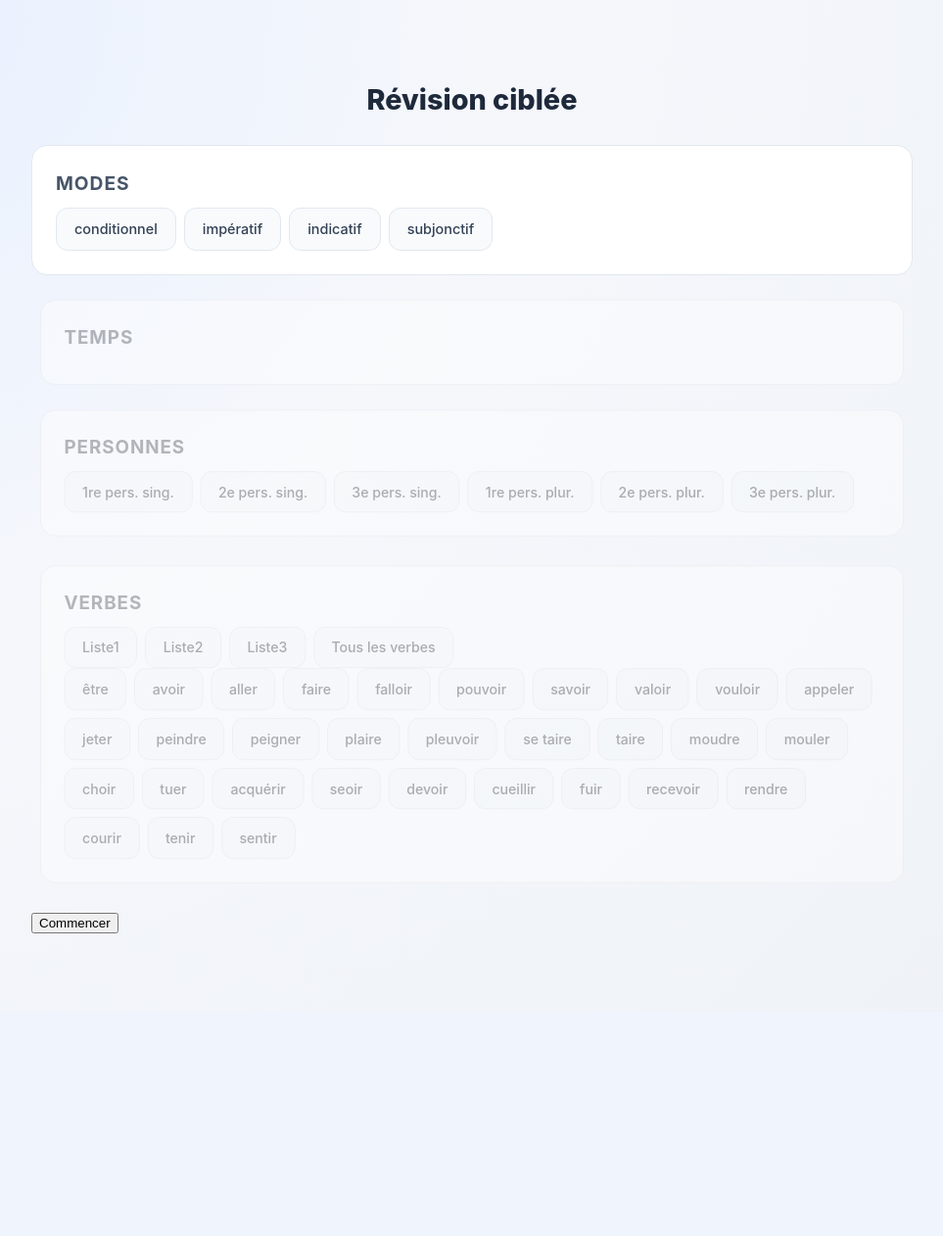
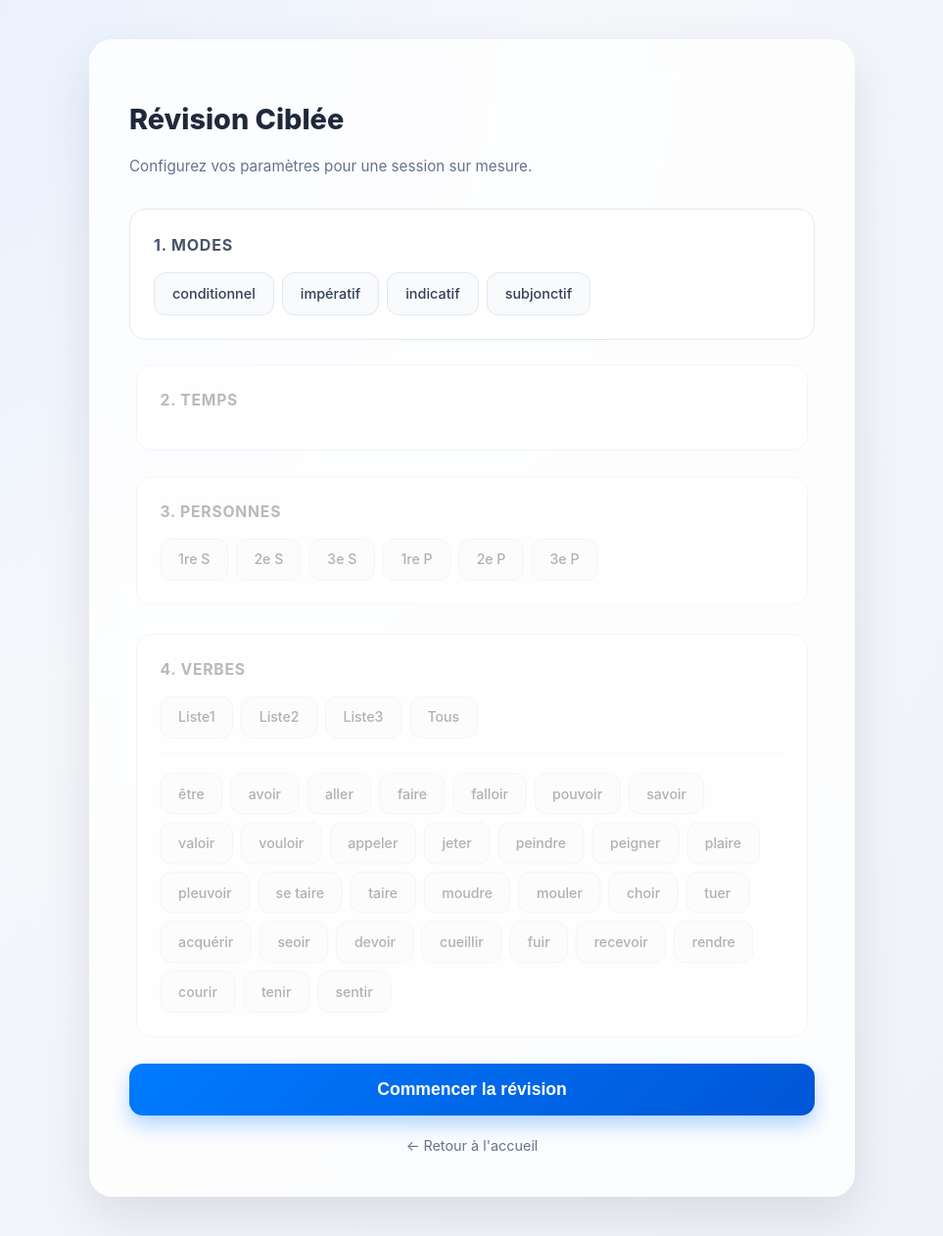
Before and after one commit to lemeilleurhackeur65645-cell/conjuguaisonv3, a Flask app: page /cible in a window 1280 px wide. Shown: the whole page at 98% size, without its empty margins (158-1121 px from the left). Before the commit the page ends 953 px from the top, so only its background shows below. Run offline with Flask 3, Linux system fonts and the light colour scheme.

Commit message:
Update cible.html

```diff
--- a/templates/cible.html
+++ b/templates/cible.html
@@ -2,186 +2,74 @@
 <html lang="fr">
 <head>
     <meta charset="UTF-8">
-    <title>Révision ciblée</title>
-    <link rel="stylesheet" href="/static/style.css">
-    <style>
-        .page {
-            max-width: 900px;
-            margin: 40px auto;
-            font-family: Inter, system-ui, sans-serif;
-        }
-        h1 {
-            text-align: center;
-            margin-bottom: 25px;
-        }
-        .section h2 {
-            font-size: 1.2rem;
-            margin-bottom: 10px;
-        }
-
-        }
-        .start-btn {
-            width: 100%;
-            padding: 14px;
-            border-radius: 10px;
-            border: none;
-            background: #007bff;
-            color: #fff;
-            font-size: 1.1rem;
-            cursor: pointer;
-        }
-    </style>
+    <meta name="viewport" content="width=device-width, initial-scale=1.0">
+    <title>Configuration — Révision Ciblée</title>
+    <link rel="stylesheet" href="{{ url_for('static', filename='style.css') }}">
 </head>
 <body>
-<div class="page">
-    <h1>Révision ciblée</h1>
+    <div class="container">
+        <h1>Révision Ciblée</h1>
+        <p class="intro">Configurez vos paramètres pour une session sur mesure.</p>
 
         <form action="/cible_start" method="POST" id="cible-form">
 
-        <!-- MODES -->
             <div class="section" id="sec-modes">
-            <h2>Modes</h2>
+                <h2>1. Modes</h2>
                 <div class="chips">
                     {% for m in modes %}
                     <label class="chip">
-                <input type="checkbox" name="modes" value="{{ m }}">
-                {{ m }}
+                        <input type="checkbox" name="modes" value="{{ m }}"> {{ m }}
                     </label>
                     {% endfor %}
                 </div>
             </div>
 
-
-        <!-- TEMPS (activé seulement si au moins un mode) -->
             <div class="section disabled" id="sec-temps">
-            <h2>Temps</h2>
+                <h2>2. Temps</h2>
                 <div class="chips" id="temps-container">
-                <!-- rempli dynamiquement en JS -->
                     </div>
             </div>
 
-        <!-- PERSONNES -->
             <div class="section disabled" id="sec-personnes">
-            <h2>Personnes</h2>
+                <h2>3. Personnes</h2>
                 <div class="chips">
-                <label class="chip"><input type="checkbox" name="personnes" value="0">1re pers. sing.</label>
-                <label class="chip"><input type="checkbox" name="personnes" value="1">2e pers. sing.</label>
-                <label class="chip"><input type="checkbox" name="personnes" value="2">3e pers. sing.</label>
-                <label class="chip"><input type="checkbox" name="personnes" value="3">1re pers. plur.</label>
-                <label class="chip"><input type="checkbox" name="personnes" value="4">2e pers. plur.</label>
-                <label class="chip"><input type="checkbox" name="personnes" value="5">3e pers. plur.</label>
+                    {% for i, label in [(0,'1re S'), (1,'2e S'), (2,'3e S'), (3,'1re P'), (4,'2e P'), (5,'3e P')] %}
+                    <label class="chip">
+                        <input type="checkbox" name="personnes" value="{{ i }}"> {{ label }}
+                    </label>
+                    {% endfor %}
                 </div>
             </div>
 
-        <!-- VERBES (par listes, on branchera tes vraies listes) -->
             <div class="section disabled" id="sec-verbes">
-    <h2>Verbes</h2>
-
-    <!-- Boutons de listes -->
-    <div class="chips" id="list-buttons">
-        {% for liste_id, verbes in listes.items() %}
+                <h2>4. Verbes</h2>
+                <div class="chips" style="margin-bottom: 20px; padding-bottom: 15px; border-bottom: 1px solid #eee;">
+                    {% for liste_id, v_list in listes.items() %}
                     <label class="chip list-chip" data-liste="{{ liste_id }}">
-            <input type="checkbox" name="listes_verbes" value="{{ liste_id }}">
-            {{ liste_id|capitalize }}
+                        <input type="checkbox"> {{ liste_id|capitalize }}
                     </label>
                     {% endfor %}
-
                     <label class="chip list-chip" data-liste="all">
-            <input type="checkbox" name="listes_verbes" value="all">
-            Tous les verbes
+                        <input type="checkbox"> Tous
                     </label>
                 </div>
-
-    <!-- Tous les verbes -->
-    <div class="chips" id="verbes-container">
-        {% for liste_id, verbes in listes.items() %}
-            {% for v in verbes %}
+                <div class="chips">
+                    {% for liste_id, v_list in listes.items() %}
+                        {% for v in v_list %}
                         <label class="chip verb-chip" data-liste="{{ liste_id }}">
-                <input type="checkbox" name="verbes" value="{{ v }}">
-                {{ v }}
+                            <input type="checkbox" name="verbes" value="{{ v }}"> {{ v }}
                         </label>
                         {% endfor %}
                     {% endfor %}
                 </div>
             </div>
 
-
-        <button class="start-btn">Commencer</button>
+            <button type="submit" class="btn">Commencer la révision</button>
+            <a href="/" class="back-button">← Retour à l'accueil</a>
         </form>
     </div>
 
-<script>
-    // Activation visuelle des chips
-    document.querySelectorAll('.chip').forEach(chip => {
-        chip.addEventListener('click', () => {
-            chip.classList.toggle('active');
-        });
-    });
-
-    const secModes = document.getElementById('sec-modes');
-    const secTemps = document.getElementById('sec-temps');
-    const secPers = document.getElementById('sec-personnes');
-    const secVerbes = document.getElementById('sec-verbes');
-    const tempsContainer = document.getElementById('temps-container');
-
-    const modesInputs = secModes.querySelectorAll('input[name="modes"]');
-
-    // données envoyées par Flask : mapping mode -> liste de temps valides
-    const modesTemps = {{ modes_temps_json|safe }};
-
-    function updateTemps() {
-        const modesChoisis = Array.from(modesInputs)
-            .filter(i => i.checked)
-            .map(i => i.value);
-
-        if (!modesChoisis.length) {
-            secTemps.classList.add('disabled');
-            secPers.classList.add('disabled');
-            secVerbes.classList.add('disabled');
-            tempsContainer.innerHTML = "";
-            return;
-        }
-
-        // activer section temps
-        secTemps.classList.remove('disabled');
-
-        // construire la liste des temps possibles (union des temps des modes choisis)
-        const tempsSet = new Set();
-        modesChoisis.forEach(m => {
-            (modesTemps[m] || []).forEach(t => tempsSet.add(t));
-        });
-
-        tempsContainer.innerHTML = "";
-        Array.from(tempsSet).sort().forEach(t => {
-            const label = document.createElement('label');
-            label.className = 'chip';
-            label.innerHTML = `<input type="checkbox" name="temps" value="${t}">${t}`;
-            label.addEventListener('click', () => label.classList.toggle('active'));
-            tempsContainer.appendChild(label);
-        });
-    }
-
-    modesInputs.forEach(i => i.addEventListener('change', updateTemps));
-
-    // activer personnes quand au moins un temps est choisi
-    document.addEventListener('change', () => {
-        const tempsChecked = document.querySelectorAll('#sec-temps input[name="temps"]:checked').length;
-        if (tempsChecked) {
-            secPers.classList.remove('disabled');
-        } else {
-            secPers.classList.add('disabled');
-            secVerbes.classList.add('disabled');
-        }
-
-        const persChecked = document.querySelectorAll('#sec-personnes input[name="personnes"]:checked').length;
-        if (persChecked) {
-            secVerbes.classList.remove('disabled');
-        } else {
-            secVerbes.classList.add('disabled');
-        }
-    });
-</script>
-<script src="/static/cible.js"></script>
-
+    <script>const modesTempsMap = {{ modes_temps_json|safe }};</script>
+    <script src="{{ url_for('static', filename='cible.js') }}"></script>
 </body>
 </html>
```
Lines whose indentation alone changed are shown as unchanged.
